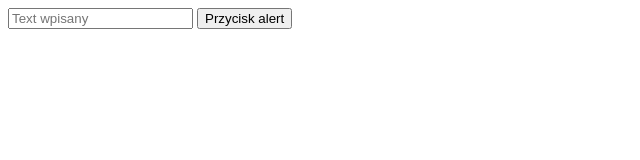
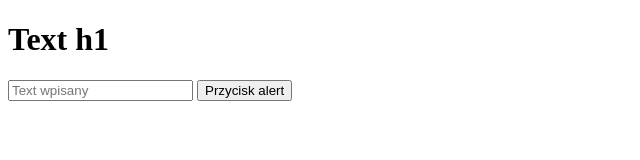
Before and after one commit to urbandre/rep2, a plain HTML site: page index.html in a window 1280 px wide. Shown: the whole page, without its empty margins (0-640 px from the left). Drawn offline with Linux system fonts and the light colour scheme.

Commit message:
comit h1

```diff
--- a/index.html
+++ b/index.html
@@ -6,6 +6,7 @@
 </head>
 <body>
     <div class="wrapper">
+        <h1>Text h1</h1>
         <input id="input" type="text" placeholder="Text wpisany">
         <button onclick="displayAlert()">Przycisk alert</button>
     </div>
```
